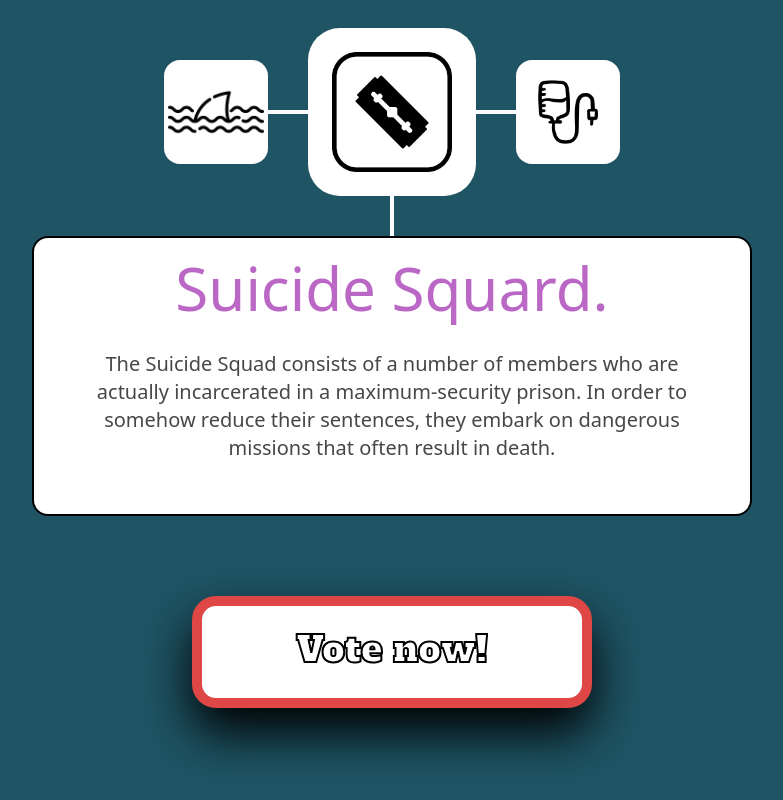
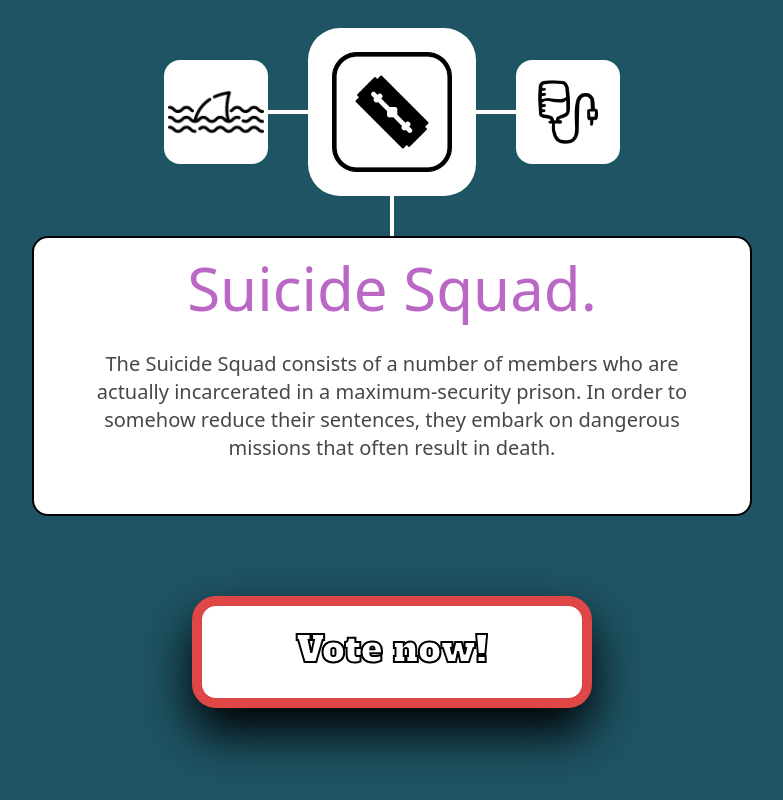
Before and after one commit to marinatcai/final_app, a Next.js app in the folder heroes-app/: page / in a window 1280 px wide. Shown: the part 1368-2168 px from the top of the page, without its empty margins (248-1031 px from the left). Built offline with nearby package versions, Linux system fonts and the light colour scheme.

Commit message:
fix tipo

```diff
--- a/heroes-app/app/page.tsx
+++ b/heroes-app/app/page.tsx
@@ -75,7 +75,7 @@ export default function Home() {
       </div>
       <div className="center h-10 w-1 bg-white"></div>
       <div className=" bg-white rounded-2xl h-70 w-180 border-solid border-black border-2 mb-20">
-        <h2 className="text-center text-6xl text-[#BA67C5] p-5">Suicide Squard.</h2>
+        <h2 className="text-center text-6xl text-[#BA67C5] p-5">Suicide Squad.</h2>
         <p className=" text-center text-xl text-[#474747] p-3 mx-10">The Suicide Squad consists of a number of members who are actually incarcerated in a maximum-security prison. In order to somehow reduce their sentences, they embark on dangerous missions that often result in death.</p>
       </div>
       <div className=" bg-white rounded-3xl h-28 w-100 border-solid border-[#DF4747] border-10  drop-shadow-black drop-shadow-2xl mb-50">
```
